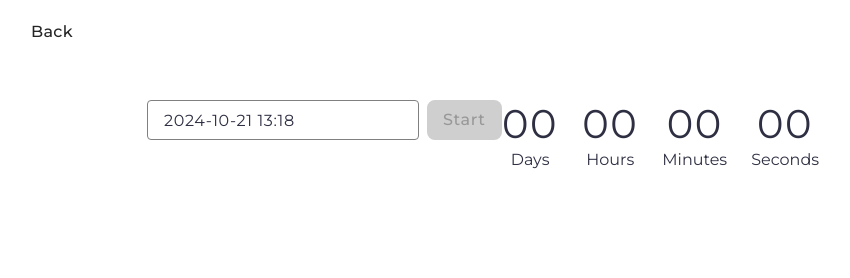
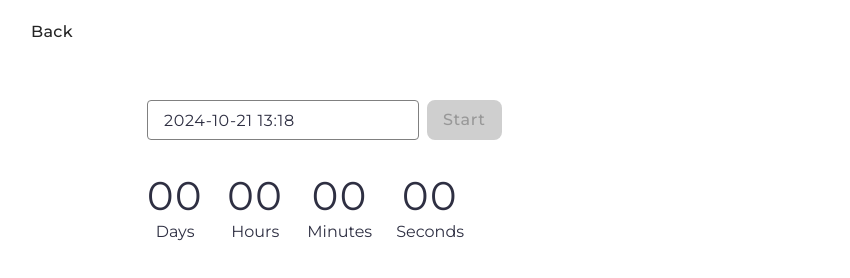
Before and after one commit to IshNekittt/goit-js-hw-10, a website built with Vite: page src/1-timer.html in a window 1280 px wide. Shown: the whole page, without its empty margins (9-859 px from the left). Built offline with nearby package versions, Linux system fonts and the light colour scheme.

Commit message:
Update tasks styles

```diff
--- a/src/1-timer.html
+++ b/src/1-timer.html
@@ -21,6 +21,7 @@
 
 <body>
   <main>
+    <div class="task1-container">
       <div class="create-timer">
         <input type="text" id="datetime-picker" />
         <button type="button" disabled data-start>Start</button>
@@ -44,7 +45,7 @@
           <span class="label">Seconds</span>
         </div>
       </div>
-
+    </div>
   </main>
 </body>
 
--- a/src/css/1-timer.css
+++ b/src/css/1-timer.css
@@ -4,6 +4,8 @@ body {
 }
 main {
   margin: 36px 156px;
+}
+.task1-container {
   display: flex;
   flex-direction: column;
   row-gap: 32px;
--- a/src/css/2-snackbar.css
+++ b/src/css/2-snackbar.css
@@ -1,12 +1,5 @@
 :root {
   --font-family: 'Montserrat', sans-serif;
-}
-
-main {
-  margin: 36px 156px;
-  display: flex;
-  flex-direction: row;
-  row-gap: 0;
 }
 
 .form {
```
Lines whose indentation alone changed are shown as unchanged.
